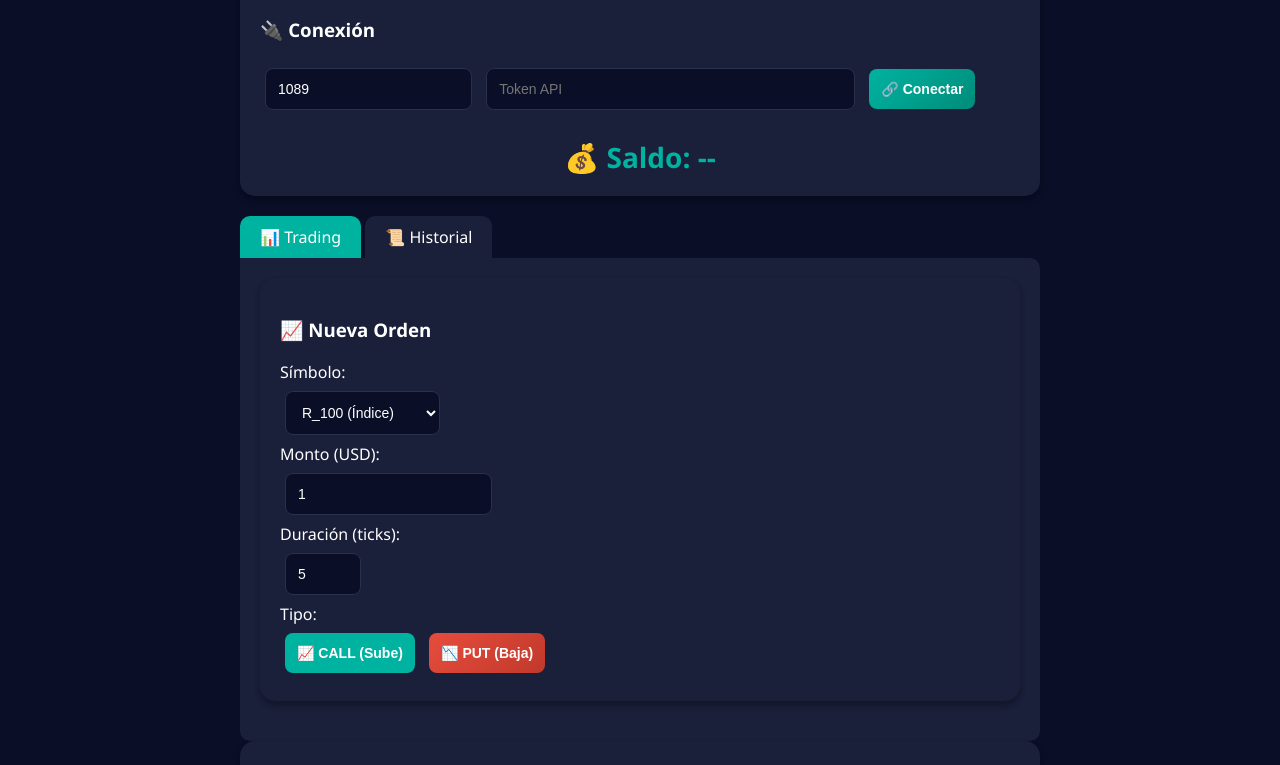
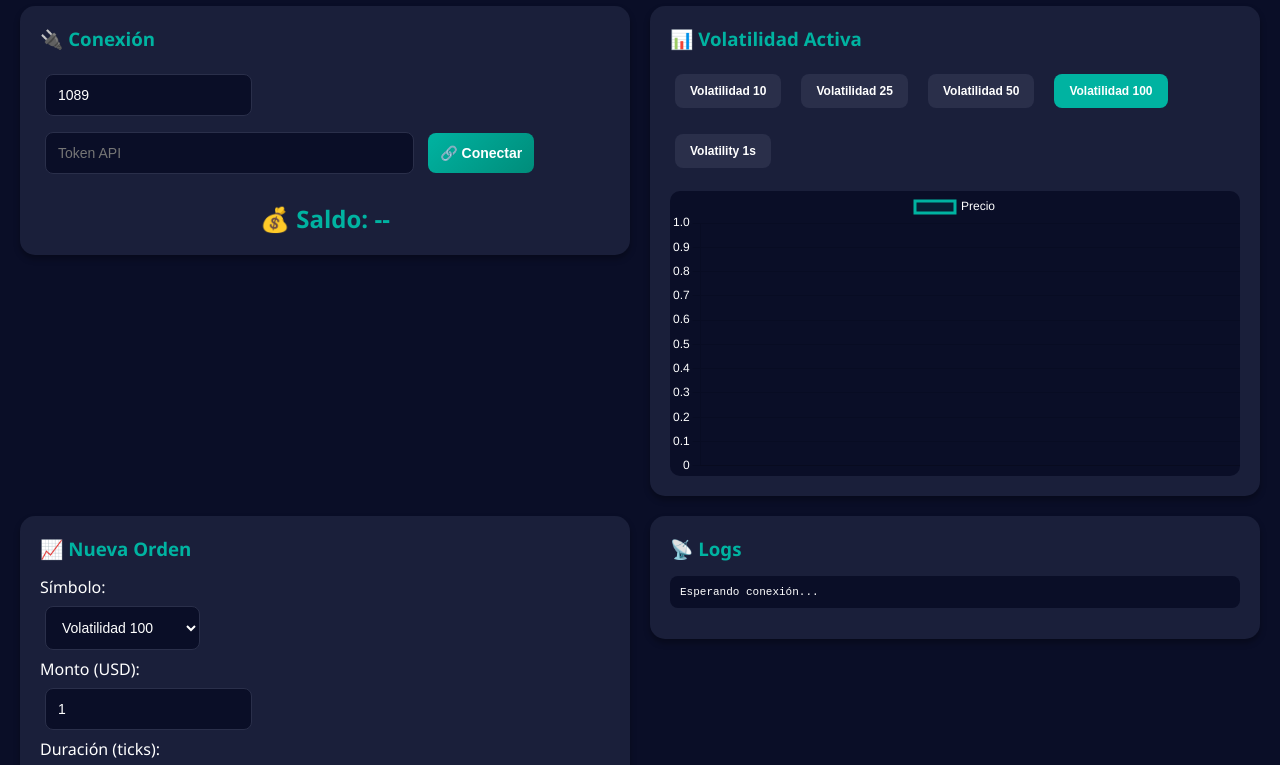
Before and after one commit to victorponce027-design/mi-bot-deriv, a website: page public/index.html in a window 1280 px wide. Shown: the part 100-865 px from the top of the page. Drawn offline with nearby package versions, Linux system fonts and the light colour scheme.

Commit message:
Update index.html

```diff
--- a/public/index.html
+++ b/public/index.html
@@ -1,36 +1,42 @@
 <!DOCTYPE html>
 <html>
 <head>
-    <title>Bot Deriv Pro</title>
+    <title>Bot Deriv - Gráficos en Vivo</title>
     <meta name="viewport" content="width=device-width, initial-scale=1">
+    <script src="https://cdn.jsdelivr.net/npm/chart.js"></script>
     <style>
         * { box-sizing: border-box; }
         body { font-family: 'Segoe UI', Arial; background: #0a0e27; color: white; padding: 20px; margin: 0; }
-        .container { max-width: 800px; margin: 0 auto; }
-        .card { background: #1a1f3a; padding: 20px; border-radius: 15px; margin-bottom: 20px; box-shadow: 0 4px 6px rgba(0,0,0,0.3); }
+        .container { max-width: 1400px; margin: 0 auto; }
+        .row { display: flex; flex-wrap: wrap; gap: 20px; margin-bottom: 20px; }
+        .col { flex: 1; min-width: 300px; }
+        .card { background: #1a1f3a; padding: 20px; border-radius: 15px; box-shadow: 0 4px 6px rgba(0,0,0,0.3); }
+        .card h3 { margin: 0 0 15px 0; color: #00b3a1; }
         input, select, button { padding: 12px; margin: 8px 5px; border-radius: 8px; border: none; font-size: 14px; }
         input, select { background: #0a0e27; color: white; border: 1px solid #2a2f4a; }
         button { background: linear-gradient(135deg, #00b3a1, #008c7a); color: white; cursor: pointer; font-weight: bold; transition: 0.3s; }
         button:hover { transform: scale(1.02); opacity: 0.9; }
         button.put { background: linear-gradient(135deg, #e74c3c, #c0392b); }
-        .balance { font-size: 28px; font-weight: bold; color: #00b3a1; text-align: center; }
-        .tab { display: inline-block; padding: 10px 20px; cursor: pointer; background: #1a1f3a; border-radius: 10px 10px 0 0; }
-        .tab.active { background: #00b3a1; }
-        .tab-content { display: none; background: #1a1f3a; padding: 20px; border-radius: 0 10px 10px 10px; }
-        .tab-content.active { display: block; }
-        pre { background: #0a0e27; padding: 10px; border-radius: 8px; overflow-x: auto; font-size: 12px; }
-        .order-item { background: #0a0e27; padding: 8px; margin: 5px 0; border-radius: 5px; font-size: 12px; }
-        .status { display: flex; gap: 10px; justify-content: center; margin: 10px 0; }
+        .balance { font-size: 24px; font-weight: bold; color: #00b3a1; text-align: center; }
+        .status { text-align: center; padding: 10px; }
         .connected { color: #00b3a1; }
         .disconnected { color: #e74c3c; }
-        h1, h2 { margin: 0 0 15px 0; }
-        hr { border-color: #2a2f4a; }
+        canvas { max-height: 300px; width: 100%; background: #0a0e27; border-radius: 10px; }
+        .volatility-buttons { display: flex; flex-wrap: wrap; gap: 10px; margin: 15px 0; }
+        .vol-btn { background: #2a2f4a; padding: 10px 15px; font-size: 12px; }
+        .vol-btn.active { background: #00b3a1; }
+        pre { background: #0a0e27; padding: 10px; border-radius: 8px; font-size: 11px; max-height: 150px; overflow-y: auto; }
+        @media (max-width: 768px) {
+            .row { flex-direction: column; }
+        }
     </style>
 </head>
 <body>
 <div class="container">
-    <h1>🤖 Bot Deriv Pro</h1>
+    <h1>📈 Bot Deriv Pro + Gráficos</h1>
 
+    <div class="row">
+        <div class="col">
             <div class="card">
                 <h3>🔌 Conexión</h3>
                 <input type="text" id="appId" placeholder="App ID" value="1089">
@@ -39,52 +45,149 @@
                 <div id="status" class="status"></div>
                 <div id="balanceDisplay" class="balance">💰 Saldo: --</div>
             </div>
-
-    <div class="tabs">
-        <span class="tab active" onclick="showTab('trade')">📊 Trading</span>
-        <span class="tab" onclick="showTab('orders')">📜 Historial</span>
         </div>
 
-    <div id="trade" class="tab-content active">
+        <div class="col">
+            <div class="card">
+                <h3>📊 Volatilidad Activa</h3>
+                <div class="volatility-buttons" id="volButtons">
+                    <button class="vol-btn" data-symbol="R_10">Volatilidad 10</button>
+                    <button class="vol-btn" data-symbol="R_25">Volatilidad 25</button>
+                    <button class="vol-btn" data-symbol="R_50">Volatilidad 50</button>
+                    <button class="vol-btn active" data-symbol="R_100">Volatilidad 100</button>
+                    <button class="vol-btn" data-symbol="1HZ10">Volatility 1s</button>
+                </div>
+                <canvas id="priceChart" width="400" height="200"></canvas>
+            </div>
+        </div>
+    </div>
+
+    <div class="row">
+        <div class="col">
             <div class="card">
                 <h3>📈 Nueva Orden</h3>
                 <label>Símbolo:</label><br>
                 <select id="symbol">
-                <option value="R_100">R_100 (Índice)</option>
-                <option value="R_50">R_50</option>
-                <option value="R_10">R_10</option>
-                <option value="1HZ10">Volatility 10 Index</option>
+                    <option value="R_10">Volatilidad 10</option>
+                    <option value="R_25">Volatilidad 25</option>
+                    <option value="R_50">Volatilidad 50</option>
+                    <option value="R_100" selected>Volatilidad 100</option>
+                    <option value="1HZ10">Volatility 1s Index</option>
                 </select><br>
                 <label>Monto (USD):</label><br>
                 <input type="number" id="amount" value="1" step="0.5" min="0.5"><br>
                 <label>Duración (ticks):</label><br>
                 <input type="number" id="duration" value="5" min="1" max="10"><br>
-            <label>Tipo:</label><br>
-            <button id="btnCall" onclick="comprar('CALL')" style="background:#00b3a1">📈 CALL (Sube)</button>
-            <button id="btnPut" onclick="comprar('PUT')" class="put">📉 PUT (Baja)</button>
+                <div style="display: flex; gap: 10px; margin-top: 15px;">
+                    <button id="btnCall" onclick="comprar('CALL')" style="flex:1">📈 CALL (Sube)</button>
+                    <button id="btnPut" onclick="comprar('PUT')" class="put" style="flex:1">📉 PUT (Baja)</button>
+                </div>
             </div>
         </div>
 
-    <div id="orders" class="tab-content">
-        <div class="card">
-            <h3>📋 Últimas órdenes</h3>
-            <div id="ordersList">No hay órdenes aún</div>
-            <button onclick="cargarOrdenes()">🔄 Actualizar</button>
-        </div>
-    </div>
-
+        <div class="col">
             <div class="card">
                 <h3>📡 Logs</h3>
                 <pre id="log">Esperando conexión...</pre>
             </div>
         </div>
+    </div>
+</div>
 
 <script>
     let connected = false;
+    let chart = null;
+    let currentSymbol = 'R_100';
+
+    // Configurar gráfico
+    function initChart() {
+        const ctx = document.getElementById('priceChart').getContext('2d');
+        chart = new Chart(ctx, {
+            type: 'line',
+            data: {
+                labels: [],
+                datasets: [{
+                    label: 'Precio',
+                    data: [],
+                    borderColor: '#00b3a1',
+                    backgroundColor: 'rgba(0, 179, 161, 0.1)',
+                    fill: true,
+                    tension: 0.1,
+                    pointRadius: 2
+                }]
+            },
+            options: {
+                responsive: true,
+                maintainAspectRatio: true,
+                plugins: {
+                    legend: { labels: { color: 'white' } },
+                    tooltip: { mode: 'index', intersect: false }
+                },
+                scales: {
+                    x: { ticks: { color: 'white', maxTicksLimit: 10 } },
+                    y: { ticks: { color: 'white' } }
+                }
+            }
+        });
+    }
+
+    // Actualizar gráfico con nuevos ticks
+    function updateChart(ticks) {
+        if (!chart || !ticks || ticks.length === 0) return;
+
+        const labels = ticks.map(t => new Date(t.time).toLocaleTimeString());
+        const prices = ticks.map(t => t.price);
+
+        chart.data.labels = labels;
+        chart.data.datasets[0].data = prices;
+        chart.update();
+    }
+
+    // Cargar ticks del símbolo actual
+    async function cargarTicks(symbol) {
+        const res = await fetch(`/api/ticks/${symbol}`);
+        const data = await res.json();
+        if (data.ticks) {
+            updateChart(data.ticks);
+        }
+    }
+
+    // Suscribirse a ticks en tiempo real
+    async function suscribirSimbolo(symbol) {
+        currentSymbol = symbol;
+        document.getElementById('symbol').value = symbol;
+
+        // Actualizar botones visuales
+        document.querySelectorAll('.vol-btn').forEach(btn => {
+            btn.classList.remove('active');
+            if (btn.dataset.symbol === symbol) btn.classList.add('active');
+        });
+
+        if (connected) {
+            await fetch('/api/subscribe', {
+                method: 'POST',
+                headers: { 'Content-Type': 'application/json' },
+                body: JSON.stringify({ symbol })
+            });
+        }
+
+        // Cargar ticks históricos
+        await cargarTicks(symbol);
+
+        // Iniciar polling cada 2 segundos
+        if (window.tickInterval) clearInterval(window.tickInterval);
+        window.tickInterval = setInterval(() => cargarTicks(symbol), 2000);
+    }
 
     async function conectar() {
         const token = document.getElementById('token').value;
         const appId = document.getElementById('appId').value;
+
+        if (!token) {
+            alert('Ingresa tu token de API de Deriv');
+            return;
+        }
+
         const res = await fetch('/api/connect', {
             method: 'POST',
             headers: { 'Content-Type': 'application/json' },
@@ -92,13 +195,18 @@
         });
         const data = await res.json();
         document.getElementById('log').innerText = JSON.stringify(data, null, 2);
+
         if (data.success) {
             connected = true;
-            document.getElementById('status').innerHTML = '<span class="connected">✅ Conectado a Deriv</span>';
+            document.getElementById('status').innerHTML = '<span class="connected">✅ Conectado a Deriv - ' + data.loginid + '</span>';
             actualizarSaldo();
             setInterval(actualizarSaldo, 5000);
+
+            // Suscribirse al símbolo actual
+            await suscribirSimbolo(currentSymbol);
         } else {
-            document.getElementById('status').innerHTML = '<span class="disconnected">❌ Error de conexión</span>';
+            connected = false;
+            document.getElementById('status').innerHTML = '<span class="disconnected">❌ Error: ' + (data.error || 'Revisa tu token') + '</span>';
         }
     }
 
@@ -107,9 +215,11 @@
             alert('Conecta a Deriv primero');
             return;
         }
+
         const symbol = document.getElementById('symbol').value;
         const amount = parseFloat(document.getElementById('amount').value);
         const duration = parseInt(document.getElementById('duration').value);
+
         const res = await fetch('/api/buy', {
             method: 'POST',
             headers: { 'Content-Type': 'application/json' },
@@ -117,8 +227,9 @@
         });
         const data = await res.json();
         document.getElementById('log').innerText = JSON.stringify(data, null, 2);
+
         if (data.success) {
-            setTimeout(() => { actualizarSaldo(); cargarOrdenes(); }, 1000);
+            setTimeout(() => actualizarSaldo(), 1000);
         }
     }
 
@@ -130,26 +241,21 @@
         }
     }
 
-    async function cargarOrdenes() {
-        const res = await fetch('/api/orders');
-        const data = await res.json();
-        const ordersDiv = document.getElementById('ordersList');
-        if (data.orders && data.orders.length > 0) {
-            ordersDiv.innerHTML = data.orders.map(o =>
-                `<div class="order-item">🕒 ${o.time} - ${o.price.substring(0, 50)}... - ${o.status}</div>`
-            ).join('');
-        } else {
-            ordersDiv.innerHTML = 'No hay órdenes aún';
-        }
-    }
+    // Inicializar al cargar
+    initChart();
 
-    function showTab(tabName) {
-        document.querySelectorAll('.tab-content').forEach(tab => tab.classList.remove('active'));
-        document.querySelectorAll('.tab').forEach(tab => tab.classList.remove('active'));
-        document.getElementById(tabName).classList.add('active');
-        event.target.classList.add('active');
-        if (tabName === 'orders') cargarOrdenes();
-    }
+    // Configurar botones de volatilidad
+    document.querySelectorAll('.vol-btn').forEach(btn => {
+        btn.addEventListener('click', () => {
+            const symbol = btn.dataset.symbol;
+            suscribirSimbolo(symbol);
+        });
+    });
+
+    // Sincronizar selector manual
+    document.getElementById('symbol').addEventListener('change', (e) => {
+        suscribirSimbolo(e.target.value);
+    });
 </script>
 </body>
 </html>
```
Lines whose indentation alone changed are shown as unchanged.
